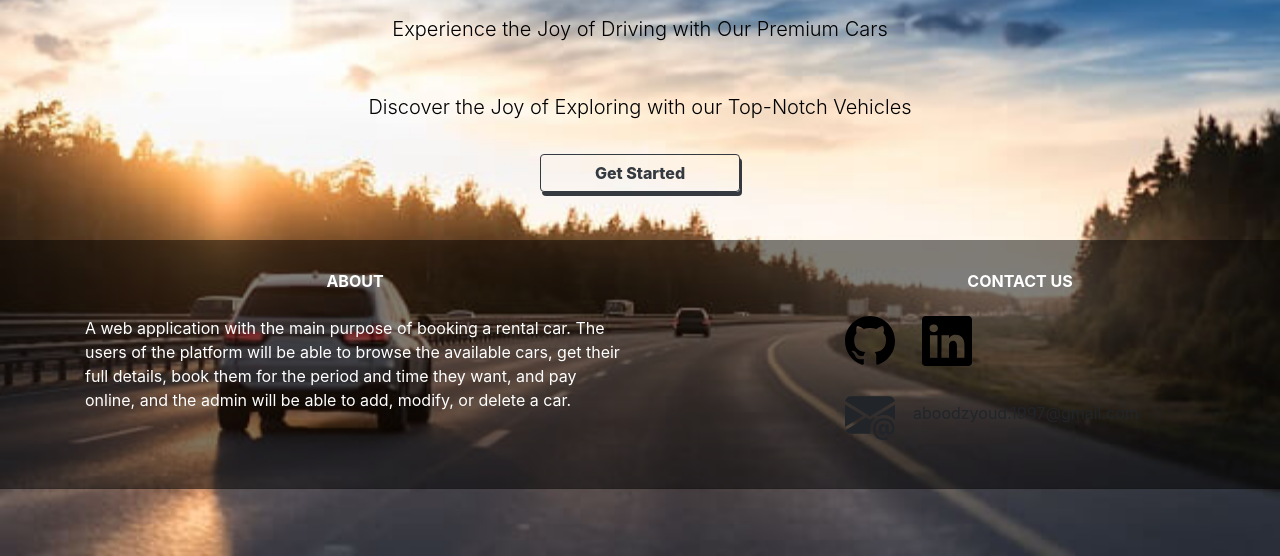
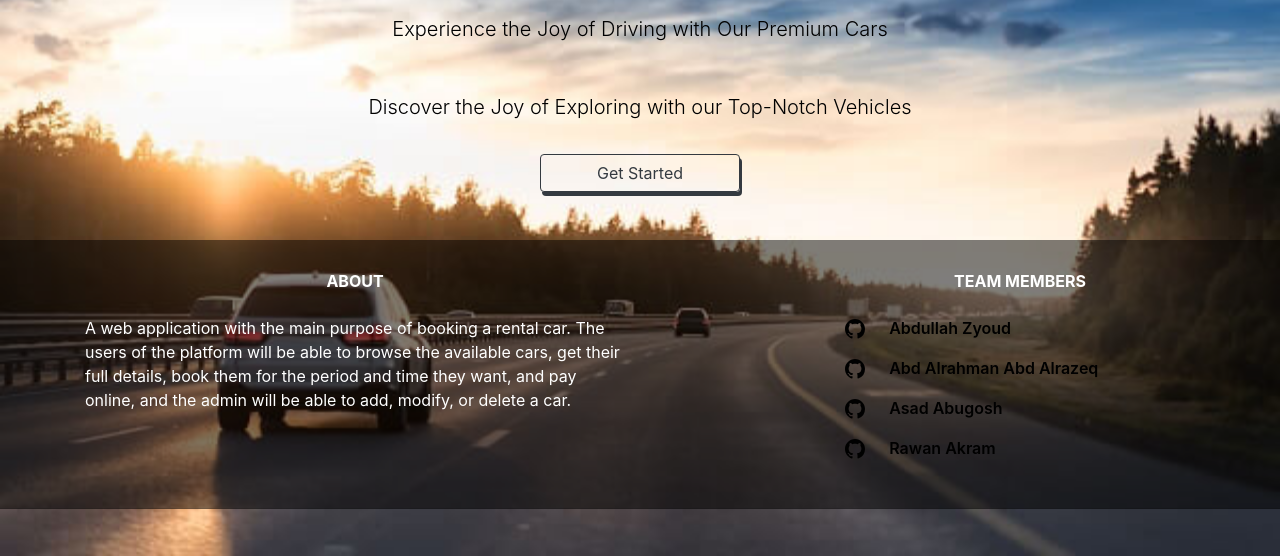
Before and after one commit to A-AbdAlrazeq/Group_Project, a Django app: page / in a window 1280 px wide. Shown: the part 244-800 px from the top of the page. Run offline with Django 3.2, Linux system fonts and the light colour scheme; some libraries are stand-ins or nearby versions.

Commit message:
add group member

```diff
--- a/Solo_App/templates/home.html
+++ b/Solo_App/templates/home.html
@@ -52,19 +52,19 @@
                 </p>
 
                 <a href="/regLog" >
-                <button    style="width: 200px; box-shadow: 2px 4px;font-weight: 800;" type="submit" class="btn btn-outline-dark" >Get Started</button>
+                <button   type="submit" class="btn btn-outline-dark" >Get Started</button>
             </a>
 
 
             </div>
         </div>
     </div>
-    <footer>
-        <div class="container py-3">
+    <footer  >
+        <div  class="container py-3">
             <div class="row py-3">
 
-                <div class="col-lg-6 col-md-6 mb-4 mb-lg-0">
-                    <h6 style="text-align: center;" class="text-uppercase font-weight-bold mb-4">About</h6>
+                <div  id="about" class="col-lg-6 col-md-6 mb-4 mb-lg-0">
+                    <h6 class="text-uppercase font-weight-bold mb-4">About</h6>
                     <p class="text-white ">A web application with the main purpose of booking a rental car.
                         The users of the platform will be able to browse the available cars, get their full details, book them for the period and time they want, and pay online, and the admin will be able to add, modify, or delete a car.
                         </p>
@@ -74,35 +74,37 @@
 
 
 
-                <div class="col-lg-4 col-md-6 mb-lg-0">
-                    <h6 class="text-uppercase font-weight-bold mb-4">Contact Us</h6>
+                <div  class="col-lg-4 col-md-6 mb-lg-0">
+                    <h6 class="text-uppercase font-weight-bold mb-4">Team members</h6>
 
-
-                    <a  style="color: black; text-decoration: none;"  href="https://github.com/abdullah-zyoud"> <svg xmlns="http://www.w3.org/2000/svg" width="50" height="50" fill="currentColor" class="bi bi-github" viewBox="0 0 16 16">
+                    <p>
+                    <a  id="github"   href="https://github.com/abdullah-zyoud"> <svg xmlns="http://www.w3.org/2000/svg" width="20" height="20" fill="currentColor" class="bi bi-github" viewBox="0 0 16 16">
 
                         <path d="M8 0C3.58 0 0 3.58 0 8c0 3.54 2.29 6.53 5.47 7.59.4.07.55-.17.55-.38 0-.19-.01-.82-.01-1.49-2.01.37-2.53-.49-2.69-.94-.09-.23-.48-.94-.82-1.13-.28-.15-.68-.52-.01-.53.63-.01 1.08.58 1.23.82.72 1.21 1.87.87 2.33.66.07-.52.28-.87.51-1.07-1.78-.2-3.64-.89-3.64-3.95 0-.87.31-1.59.82-2.15-.08-.2-.36-1.02.08-2.12 0 0 .67-.21 2.2.82.64-.18 1.32-.27 2-.27.68 0 1.36.09 2 .27 1.53-1.04 2.2-.82 2.2-.82.44 1.1.16 1.92.08 2.12.51.56.82 1.27.82 2.15 0 3.07-1.87 3.75-3.65 3.95.29.25.54.73.54 1.48 0 1.07-.01 1.93-.01 2.2 0 .21.15.46.55.38A8.012 8.012 0 0 0 16 8c0-4.42-3.58-8-8-8z"/>
 
-                    </svg> &nbsp;&nbsp;&nbsp;&nbsp;  </a>
+                    </svg> &nbsp;&nbsp;&nbsp;&nbsp; Abdullah Zyoud </a>
+                </p>
+                <p>
+                    <a id="github"  href="https://github.com/A-AbdAlrazeq"> <svg xmlns="http://www.w3.org/2000/svg" width="20" height="20" fill="currentColor" class="bi bi-github" viewBox="0 0 16 16">
 
-                    <a  style="color: black; text-decoration: none;"  href="https://www.linkedin.com/in/abdullah-zyoud-6a7824222/"> <svg xmlns="http://www.w3.org/2000/svg" width="50" height="50" fill="currentColor" class="bi bi-linkedin" viewBox="0 0 16 16">
-                        <path d="M0 1.146C0 .513.526 0 1.175 0h13.65C15.474 0 16 .513 16 1.146v13.708c0 .633-.526 1.146-1.175 1.146H1.175C.526 16 0 15.487 0 14.854V1.146zm4.943 12.248V6.169H2.542v7.225h2.401zm-1.2-8.212c.837 0 1.358-.554 1.358-1.248-.015-.709-.52-1.248-1.342-1.248-.822 0-1.359.54-1.359 1.248 0 .694.521 1.248 1.327 1.248h.016zm4.908 8.212V9.359c0-.216.016-.432.08-.586.173-.431.568-.878 1.232-.878.869 0 1.216.662 1.216 1.634v3.865h2.401V9.25c0-2.22-1.184-3.252-2.764-3.252-1.274 0-1.845.7-2.165 1.193v.025h-.016a5.54 5.54 0 0 1 .016-.025V6.169h-2.4c.03.678 0 7.225 0 7.225h2.4z"/>
-                      </svg> &nbsp;&nbsp;&nbsp;&nbsp;  </a>
+                        <path d="M8 0C3.58 0 0 3.58 0 8c0 3.54 2.29 6.53 5.47 7.59.4.07.55-.17.55-.38 0-.19-.01-.82-.01-1.49-2.01.37-2.53-.49-2.69-.94-.09-.23-.48-.94-.82-1.13-.28-.15-.68-.52-.01-.53.63-.01 1.08.58 1.23.82.72 1.21 1.87.87 2.33.66.07-.52.28-.87.51-1.07-1.78-.2-3.64-.89-3.64-3.95 0-.87.31-1.59.82-2.15-.08-.2-.36-1.02.08-2.12 0 0 .67-.21 2.2.82.64-.18 1.32-.27 2-.27.68 0 1.36.09 2 .27 1.53-1.04 2.2-.82 2.2-.82.44 1.1.16 1.92.08 2.12.51.56.82 1.27.82 2.15 0 3.07-1.87 3.75-3.65 3.95.29.25.54.73.54 1.48 0 1.07-.01 1.93-.01 2.2 0 .21.15.46.55.38A8.012 8.012 0 0 0 16 8c0-4.42-3.58-8-8-8z"/>
 
+                    </svg> &nbsp;&nbsp;&nbsp;&nbsp; Abd Alrahman Abd Alrazeq </a>
+                </p>
+                <p>
+                    <a id="github" href="https://github.com/Abugosh94"> <svg xmlns="http://www.w3.org/2000/svg" width="20" height="20" fill="currentColor" class="bi bi-github" viewBox="0 0 16 16">
 
-                      <br>
-                      <br>
+                        <path d="M8 0C3.58 0 0 3.58 0 8c0 3.54 2.29 6.53 5.47 7.59.4.07.55-.17.55-.38 0-.19-.01-.82-.01-1.49-2.01.37-2.53-.49-2.69-.94-.09-.23-.48-.94-.82-1.13-.28-.15-.68-.52-.01-.53.63-.01 1.08.58 1.23.82.72 1.21 1.87.87 2.33.66.07-.52.28-.87.51-1.07-1.78-.2-3.64-.89-3.64-3.95 0-.87.31-1.59.82-2.15-.08-.2-.36-1.02.08-2.12 0 0 .67-.21 2.2.82.64-.18 1.32-.27 2-.27.68 0 1.36.09 2 .27 1.53-1.04 2.2-.82 2.2-.82.44 1.1.16 1.92.08 2.12.51.56.82 1.27.82 2.15 0 3.07-1.87 3.75-3.65 3.95.29.25.54.73.54 1.48 0 1.07-.01 1.93-.01 2.2 0 .21.15.46.55.38A8.012 8.012 0 0 0 16 8c0-4.42-3.58-8-8-8z"/>
 
+                    </svg> &nbsp;&nbsp;&nbsp;&nbsp; Asad Abugosh </a>
+                </p>
+                <p>
+                    <a id="github" href="https://github.com/rawanakram"> <svg xmlns="http://www.w3.org/2000/svg" width="20" height="20" fill="currentColor" class="bi bi-github" viewBox="0 0 16 16">
 
+                        <path d="M8 0C3.58 0 0 3.58 0 8c0 3.54 2.29 6.53 5.47 7.59.4.07.55-.17.55-.38 0-.19-.01-.82-.01-1.49-2.01.37-2.53-.49-2.69-.94-.09-.23-.48-.94-.82-1.13-.28-.15-.68-.52-.01-.53.63-.01 1.08.58 1.23.82.72 1.21 1.87.87 2.33.66.07-.52.28-.87.51-1.07-1.78-.2-3.64-.89-3.64-3.95 0-.87.31-1.59.82-2.15-.08-.2-.36-1.02.08-2.12 0 0 .67-.21 2.2.82.64-.18 1.32-.27 2-.27.68 0 1.36.09 2 .27 1.53-1.04 2.2-.82 2.2-.82.44 1.1.16 1.92.08 2.12.51.56.82 1.27.82 2.15 0 3.07-1.87 3.75-3.65 3.95.29.25.54.73.54 1.48 0 1.07-.01 1.93-.01 2.2 0 .21.15.46.55.38A8.012 8.012 0 0 0 16 8c0-4.42-3.58-8-8-8z"/>
 
-                      <p> <svg xmlns="http://www.w3.org/2000/svg" width="50" height="50" fill="currentColor" class="bi bi-envelope-at-fill" viewBox="0 0 16 16">
-                        <path d="M2 2A2 2 0 0 0 .05 3.555L8 8.414l7.95-4.859A2 2 0 0 0 14 2H2Zm-2 9.8V4.698l5.803 3.546L0 11.801Zm6.761-2.97-6.57 4.026A2 2 0 0 0 2 14h6.256A4.493 4.493 0 0 1 8 12.5a4.49 4.49 0 0 1 1.606-3.446l-.367-.225L8 9.586l-1.239-.757ZM16 9.671V4.697l-5.803 3.546.338.208A4.482 4.482 0 0 1 12.5 8c1.414 0 2.675.652 3.5 1.671Z"/>
-                        <path d="M15.834 12.244c0 1.168-.577 2.025-1.587 2.025-.503 0-1.002-.228-1.12-.648h-.043c-.118.416-.543.643-1.015.643-.77 0-1.259-.542-1.259-1.434v-.529c0-.844.481-1.4 1.26-1.4.585 0 .87.333.953.63h.03v-.568h.905v2.19c0 .272.18.42.411.42.315 0 .639-.415.639-1.39v-.118c0-1.277-.95-2.326-2.484-2.326h-.04c-1.582 0-2.64 1.067-2.64 2.724v.157c0 1.867 1.237 2.654 2.57 2.654h.045c.507 0 .935-.07 1.18-.18v.731c-.219.1-.643.175-1.237.175h-.044C10.438 16 9 14.82 9 12.646v-.214C9 10.36 10.421 9 12.485 9h.035c2.12 0 3.314 1.43 3.314 3.034v.21Zm-4.04.21v.227c0 .586.227.8.581.8.31 0 .564-.17.564-.743v-.367c0-.516-.275-.708-.572-.708-.346 0-.573.245-.573.791Z"/>
-                      </svg> &nbsp;&nbsp;  aboodzyoud.1997@gmail.com
-                    </p>
-
-
-
-
+                    </svg> &nbsp;&nbsp;&nbsp;&nbsp; Rawan Akram </a>
+                </p>
 
                 </div>
             </div>
```
